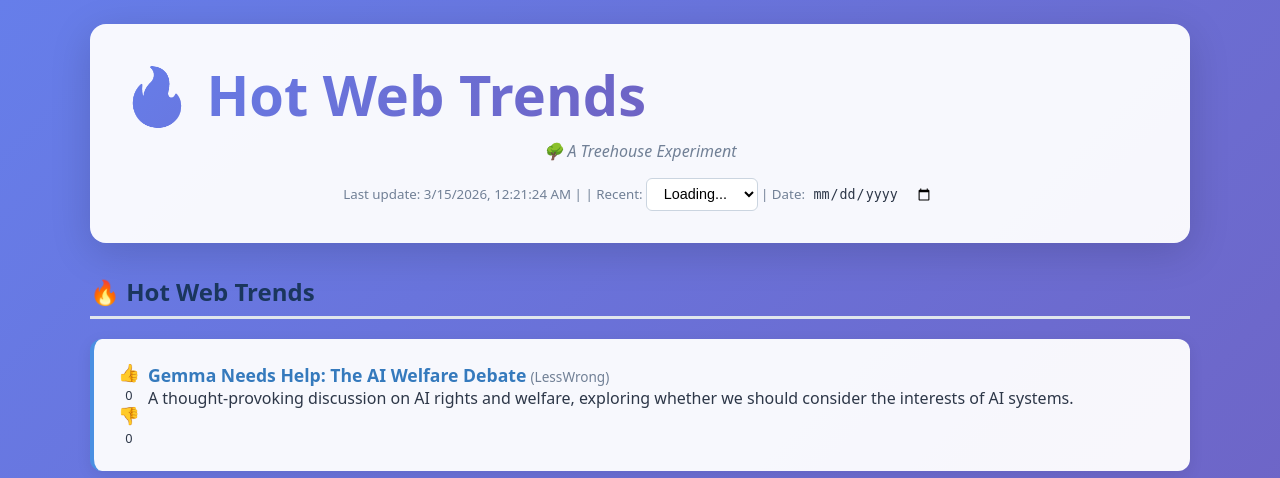
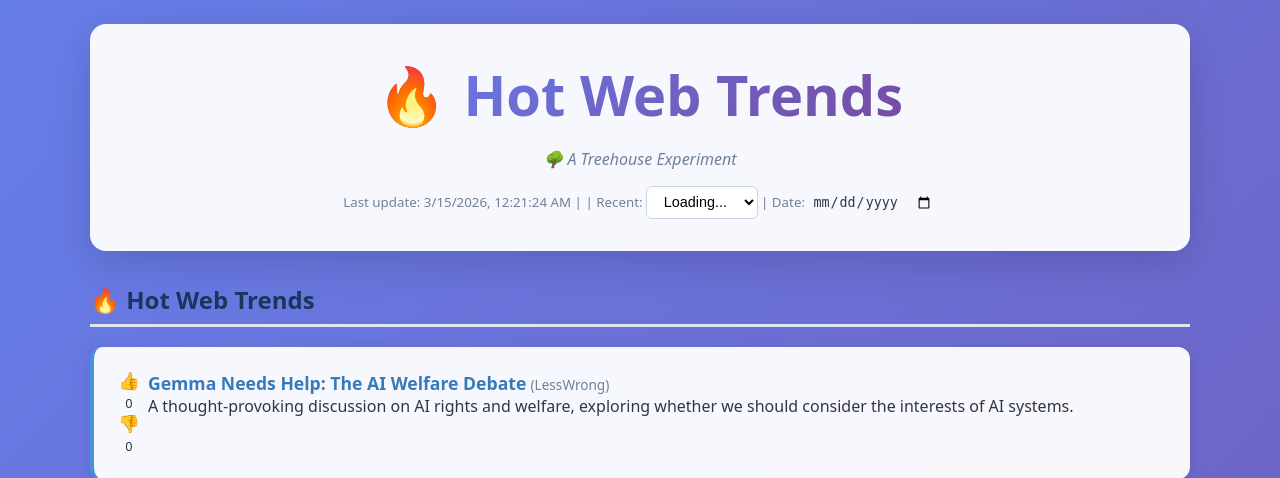
Before and after one commit to msjogren822/dothink-site-public, a PHP site: page /treehouse/index.html in a window 1280 px wide. Shown: the top 478 px of the page. Run offline with PHP 8.4, Linux system fonts and the light colour scheme.

Commit message:
Fix fire emoji visibility with span class

```diff
--- a/public/treehouse/assets/css/style.css
+++ b/public/treehouse/assets/css/style.css
@@ -37,12 +37,12 @@ h1 {
     -webkit-text-fill-color: transparent;
     color: inherit;
     background-clip: text;
-    display: flex;
+    display: inline-flex;
     align-items: center;
     gap: 0.3em;
 }
 
-h1::first-letter {
+h1 .emoji {
     -webkit-text-fill-color: initial;
 }
 
--- a/public/treehouse/index.html
+++ b/public/treehouse/index.html
@@ -27,7 +27,7 @@
     </div>
 
     <header>
-        <h1>🔥 Hot Web Trends</h1>
+        <h1><span class="emoji">🔥</span> Hot Web Trends</h1>
         <p style="margin-top: 0.5rem; color: var(--text-light); font-style: italic;">🌳 A Treehouse Experiment</p>
         <small>Last update: <span id="last-update"></span> | <span id="countdown"></span> |
             <label>Recent:
```
